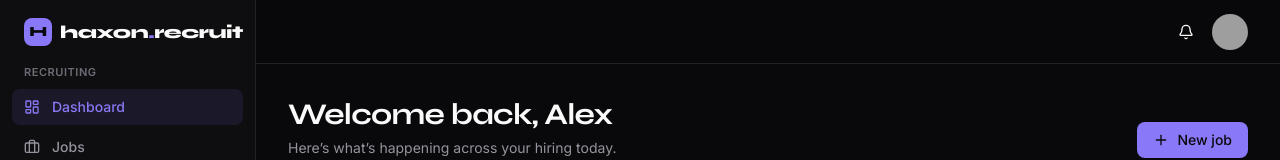
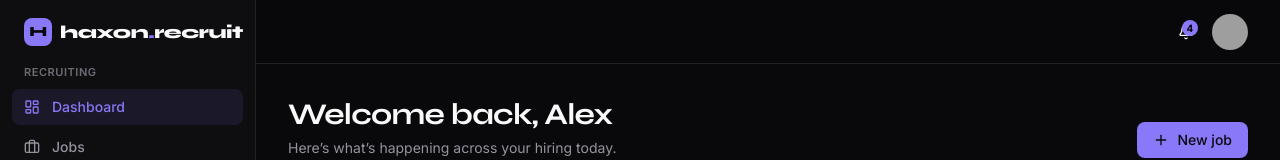
Before and after one commit to webdevhemant/haxon-recruit, a React (Vite) app: page /dashboard in a window 1280 px wide. Shown: the top 160 px of the page. Built offline with nearby package versions, Linux system fonts and the light colour scheme; grey boxes are pictures that could not be loaded.

Commit message:
feat: add notifications dropdown with unread badge to topbar

```diff
--- /dev/null
+++ b/src/components/layout/notificationsMenu.tsx
@@ -0,0 +1,128 @@
+import { useState } from 'react'
+import { Link } from 'react-router-dom'
+import {
+  Bell,
+  CalendarClock,
+  ClipboardCheck,
+  PartyPopper,
+  UserPlus,
+  type LucideIcon,
+} from 'lucide-react'
+
+import { Button } from '@/components/ui/button'
+import {
+  Popover,
+  PopoverContent,
+  PopoverTrigger,
+} from '@/components/ui/popover'
+import { cn } from '@/lib/utils'
+import { ROUTES } from '@/lib/routes'
+
+interface Note {
+  id: string
+  icon: LucideIcon
+  tone: string
+  text: string
+  time: string
+  to: string
+}
+
+const NOTES: Note[] = [
+  {
+    id: 'n1',
+    icon: UserPlus,
+    tone: 'bg-primary/10 text-primary',
+    text: '3 new applicants for Senior Frontend Engineer',
+    time: '12m ago',
+    to: ROUTES.candidates,
+  },
+  {
+    id: 'n2',
+    icon: CalendarClock,
+    tone: 'bg-warning/10 text-warning',
+    text: 'Interview with Lena Voss starts in 30 minutes',
+    time: '28m ago',
+    to: ROUTES.interviews,
+  },
+  {
+    id: 'n3',
+    icon: ClipboardCheck,
+    tone: 'bg-success/10 text-success',
+    text: 'James Okoro submitted a scorecard',
+    time: '1h ago',
+    to: ROUTES.candidates,
+  },
+  {
+    id: 'n4',
+    icon: PartyPopper,
+    tone: 'bg-success/10 text-success',
+    text: 'Esme Okafor accepted their offer',
+    time: '3h ago',
+    to: ROUTES.offers,
+  },
+]
+
+export function NotificationsMenu() {
+  const [unread, setUnread] = useState(NOTES.length)
+  const [open, setOpen] = useState(false)
+
+  return (
+    <Popover
+      open={open}
+      onOpenChange={(o) => {
+        setOpen(o)
+        if (o) setUnread(0)
+      }}
+    >
+      <PopoverTrigger asChild>
+        <Button
+          variant="ghost"
+          size="icon"
+          className="relative"
+          aria-label="Notifications"
+        >
+          <Bell className="size-5" />
+          {unread > 0 && (
+            <span className="absolute right-1.5 top-1.5 flex size-4 items-center justify-center rounded-full bg-primary text-[10px] font-bold text-primary-foreground">
+              {unread}
+            </span>
+          )}
+        </Button>
+      </PopoverTrigger>
+      <PopoverContent align="end" className="w-80 p-0">
+        <div className="flex items-center justify-between border-b border-border px-4 py-3">
+          <p className="text-sm font-semibold">Notifications</p>
+          <button
+            className="text-xs text-primary hover:underline"
+            onClick={() => setUnread(0)}
+          >
+            Mark all read
+          </button>
+        </div>
+        <div className="flex max-h-96 flex-col overflow-y-auto">
+          {NOTES.map((n) => (
+            <Link
+              key={n.id}
+              to={n.to}
+              onClick={() => setOpen(false)}
+              className="flex items-start gap-3 px-4 py-3 transition-colors hover:bg-secondary"
+            >
+              <span
+                className={cn(
+                  'flex size-8 shrink-0 items-center justify-center rounded-full',
+                  n.tone,
+                )}
+              >
+                <n.icon className="size-4" />
+              </span>
+              <div className="min-w-0">
+                <p className="text-sm leading-snug">{n.text}</p>
+                <p className="text-xs text-muted-foreground">{n.time}</p>
+              </div>
+            </Link>
+          ))}
+        </div>
+      </PopoverContent>
+    </Popover>
+  )
+}
--- a/src/components/layout/topbar.tsx
+++ b/src/components/layout/topbar.tsx
@@ -1,5 +1,5 @@
 import { useState } from 'react'
-import { Bell, Menu } from 'lucide-react'
+import { Menu } from 'lucide-react'
 import { useNavigate } from 'react-router-dom'
 
 import { Button } from '@/components/ui/button'
@@ -24,6 +24,7 @@ import { ROLE_LABEL } from '@/lib/rbac'
 import { DEMO_USERS, useAuthStore } from '@/stores/useAuthStore'
 import { Brand } from './brand'
 import { SidebarNav } from './sidebarNav'
+import { NotificationsMenu } from './notificationsMenu'
 
 export function Topbar() {
   const [mobileOpen, setMobileOpen] = useState(false)
@@ -65,9 +66,7 @@ export function Topbar() {
       </Sheet>
 
       <div className="ml-auto flex items-center gap-2">
-        <Button variant="ghost" size="icon" aria-label="Notifications">
-          <Bell className="size-5" />
-        </Button>
+        <NotificationsMenu />
         <DropdownMenu>
           <DropdownMenuTrigger asChild>
             <button
```
